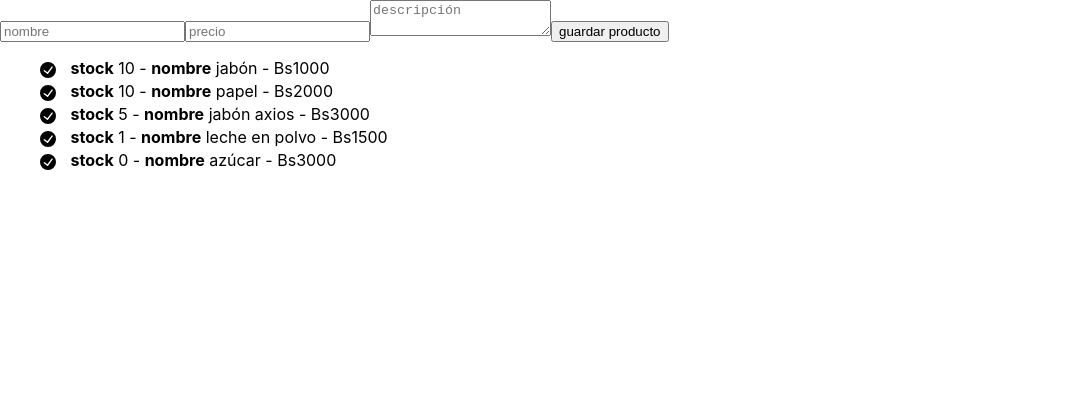
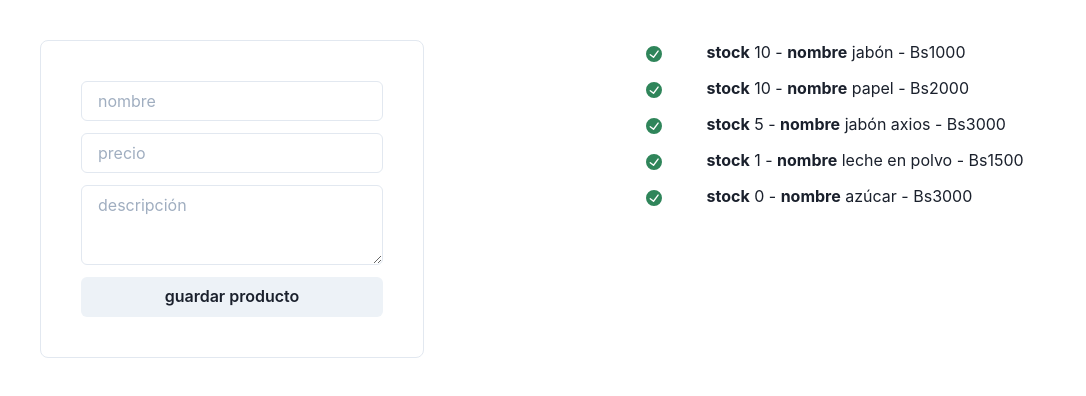
Before and after one commit to KewinBarboza/my-store, a React (Vite) app: page / in a window 1280 px wide. Shown: the top 396 px of the page, without its empty margins (0-1086 px from the left). Built offline with nearby package versions, Linux system fonts and the light colour scheme; data requests are answered from the project's data file.

Commit message:
new desing form productos

```diff
--- a/package.json
+++ b/package.json
@@ -9,6 +9,7 @@
   },
   "dependencies": {
     "@chakra-ui/icons": "^1.0.15",
+    "@chakra-ui/input": "^1.2.9",
     "@chakra-ui/react": "^1.6.6",
     "@emotion/react": "^11.4.1",
     "@emotion/styled": "^11.3.0",
--- a/src/App.jsx
+++ b/src/App.jsx
@@ -1,5 +1,5 @@
 import React, { useState, useEffect } from 'react'
-import { List, ListItem } from '@chakra-ui/react'
+import { Center, List, ListItem, Textarea, Button, Input, Box, Grid, Stack } from '@chakra-ui/react'
 import { CheckCircleIcon } from '@chakra-ui/icons'
 import { useForm } from 'react-hook-form'
 
@@ -26,17 +26,22 @@ function App () {
 
   return (
     <div className='App'>
+      <Grid templateColumns='repeat(2, 1fr)' gap={3} padding='10'>
+        <Box maxW='sm' borderWidth='1px' borderRadius='lg' padding='10'>
           <form onSubmit={handleSubmit(onSubmit)}>
-        <input placeholder='nombre' {...register('name', { required: true })} />
+            <Stack spacing={3}>
+              <Input placeholder='nombre' {...register('name', { required: true })} />
               {errors.name && <span>el nombre es requerido</span>}
 
-        <input placeholder='precio' {...register('precio')} />
+              <Input placeholder='precio' {...register('precio')} />
               {errors.precio && <span>el precio del precio del productos es requerido</span>}
 
-        <textarea placeholder='descripción' {...register('descripcion')} />
+              <Textarea placeholder='descripción' {...register('descripcion')} />
 
-        <button> guardar producto </button>
+              <Button> guardar producto </Button>
+            </Stack>
           </form>
+        </Box>
 
         {loading && <span>loading...</span>}
 
@@ -51,6 +56,7 @@ function App () {
               ))}
             </List>
         }
+      </Grid>
     </div>
   )
 }
--- a/src/main.jsx
+++ b/src/main.jsx
@@ -2,10 +2,14 @@ import React from 'react'
 import ReactDOM from 'react-dom'
 import './index.css'
 import App from './App'
+import { ChakraProvider } from '@chakra-ui/react'
 
 ReactDOM.render(
-  <React.StrictMode>
-    <App />
-  </React.StrictMode>,
+  <ChakraProvider>
+    <React.StrictMode>
+      <App />
+    </React.StrictMode>
+  </ChakraProvider>
+  ,
   document.getElementById('root')
 )
```
Lines whose indentation alone changed are shown as unchanged.
